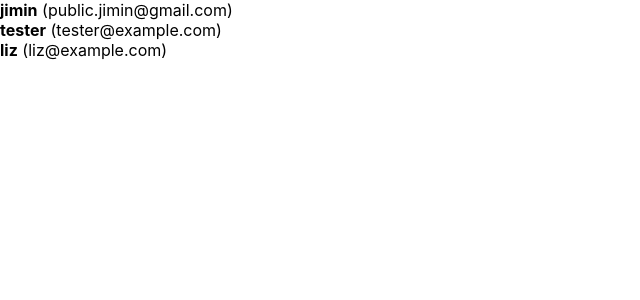
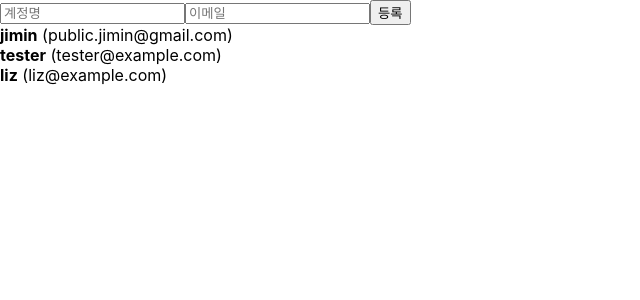
Before and after one commit to yoo-jimin127/react_app_project, a React (Create React App) app in the folder todo-app/: page / in a window 1280 px wide. Shown: the top 300 px of the page, without its empty margins (0-640 px from the left). Built offline with nearby package versions, Linux system fonts and the light colour scheme.

Commit message:
[1007] APP에서 컴포넌트를 UserList 위에 렌더링

```diff
--- a/todo-app/src/App.js
+++ b/todo-app/src/App.js
@@ -1,5 +1,6 @@
 import React, { useRef } from 'react';
 import UserList from './UserList';
+import CreateUser from './CreateUser';
 
 function App() {
   const users = [
@@ -27,7 +28,12 @@
 
     nextId.current += 1;
   };
-  return <UserList users={users} />;
+  return (
+    <>
+      <CreateUser />
+      <UserList users={users} />
+    </>
+  );
 }
 
 export default App;
--- /dev/null
+++ b/todo-app/src/CreateUser.js
@@ -0,0 +1,23 @@
+import React from 'react';
+
+function CreateUser({ username, email, onChange, onCreate }) {
+  return (
+    <div>
+      <input
+        name="username"
+        placeholder="계정명"
+        onChange={onChange}
+        value={username}
+      />
+      <input
+        name="email"
+        placeholder="이메일"
+        onChange={onChange}
+        value={email}
+      />
+      <button onClick={onCreate}>등록</button>
+    </div>
+  );
+}
+
+export default CreateUser;
```
